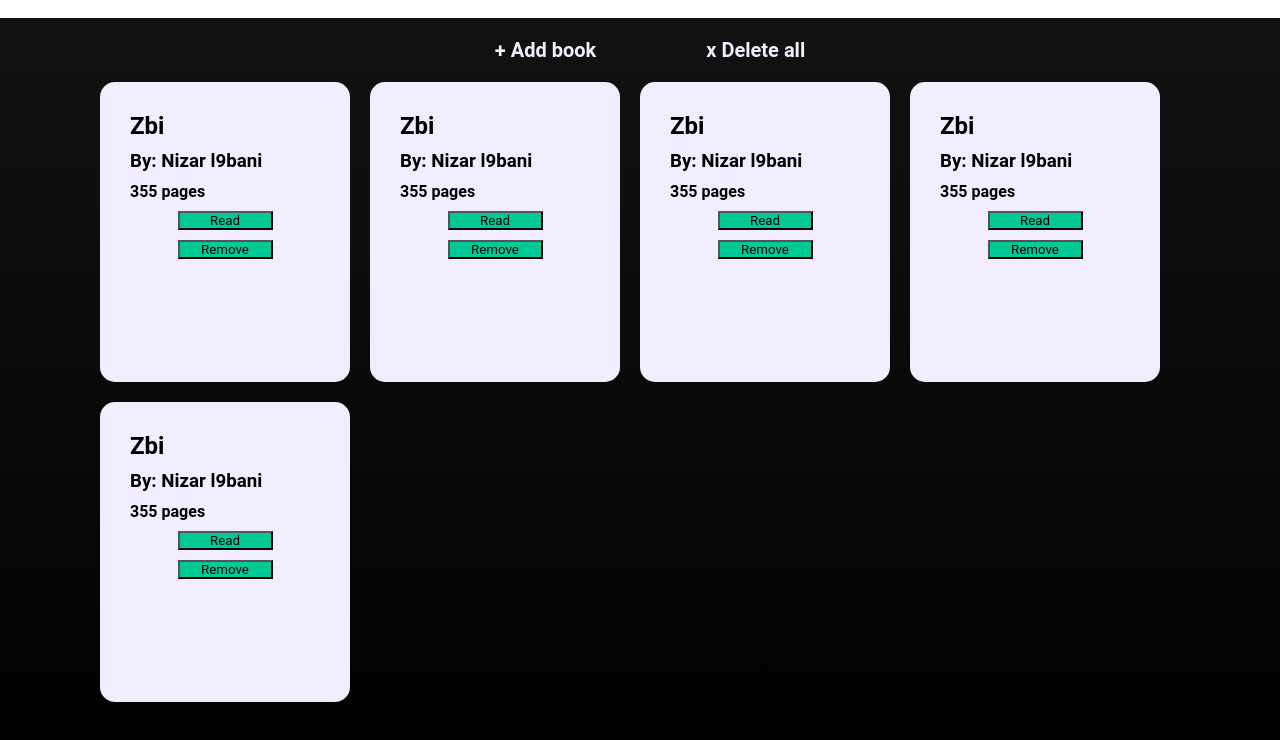
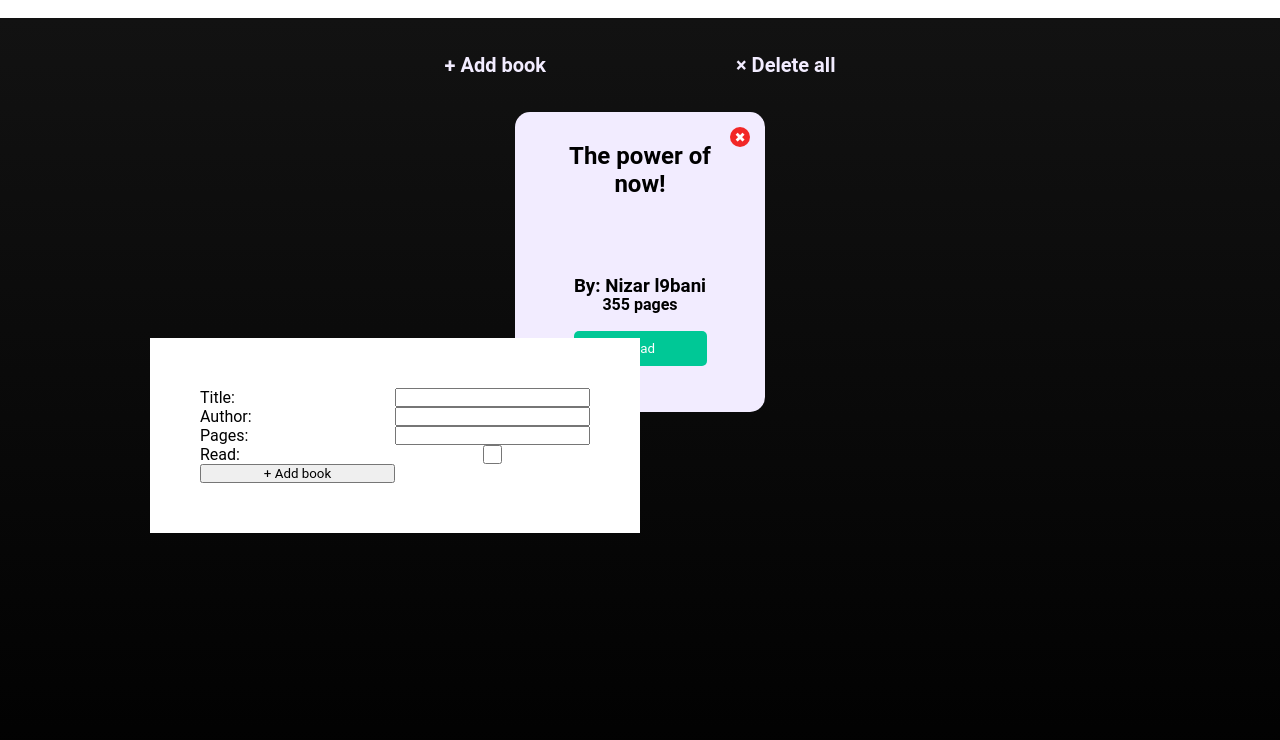
Before and after one commit to Humaminho/library-app, a plain HTML site: page index.html in a window 1280 px wide. Shown: the part 62-802 px from the top of the page. Drawn offline with Linux system fonts and the light colour scheme.

Commit message:
javascript setup

```diff
--- a/app.js
+++ b/app.js
@@ -1,6 +1,38 @@
-const prototypeBook = {
-    title: "The first book",
-    author: "Li 7wak",
-    pages: "800",
-    isRead: true,
+//ELEMENTS
+
+const addBtn = document.getElementById("add-book");
+const deleteBtn = document.getElementById("delete-all");
+
+const book = document.querySelector(".book");
+const title = document.querySelector(".title");
+const author = document.querySelector(".author");
+const pages = document.querySelector(".pages");
+
+const read = document.querySelector(".read");
+const remove = document.querySelector(".remove");
+
+// const prototypeBook = {
+//     title: "The first book",
+//     author: "Li 7wak",
+//     pages: "800",
+//     isRead: true,
+// };
+
+const log = console.log;
+
+let myLibrary = []; //array of objects (books)
+
+class Book {
+    constructor(title,author,pages,isRead) {
+        this.title = title;
+        this.author = author;
+        this.pages = pages;
+        this.isRead = isRead;
+    };
 };
+
+const zbi = new Book("messi","li7wak","55","true");
+log(zbi)
+function addBookToLibrary() {
+
+};
--- a/index.html
+++ b/index.html
@@ -13,46 +13,32 @@
     </header>
     <main>
         <div class="buttons">
-            <button><h2>+ Add book</h2></button>
-            <button><h2>x Delete all</h2></button>
+            <button id="add-book"><h2>+ Add book</h2></button>
+            <button id="delete-all"><h2>&times; Delete all</h2></button>
         </div>
         <div class="books">
             <div class="book">
-                <h2>Zbi</h2>
-                <h3>By: Nizar l9bani</h3>
-                <h4>355 pages</h4>
-                <button>Read</button>
-                <button>Remove</button>
-            </div>
-            <div class="book">
-                <h2>Zbi</h2>
-                <h3>By: Nizar l9bani</h3>
-                <h4>355 pages</h4>
-                <button>Read</button>
-                <button>Remove</button>
-            </div>
-            <div class="book">
-                <h2>Zbi</h2>
-                <h3>By: Nizar l9bani</h3>
-                <h4>355 pages</h4>
-                <button>Read</button>
-                <button>Remove</button>
-            </div>
-            <div class="book">
-                <h2>Zbi</h2>
-                <h3>By: Nizar l9bani</h3>
-                <h4>355 pages</h4>
-                <button>Read</button>
-                <button>Remove</button>
-            </div>
-            <div class="book">
-                <h2>Zbi</h2>
-                <h3>By: Nizar l9bani</h3>
-                <h4>355 pages</h4>
-                <button>Read</button>
-                <button>Remove</button>
+                <h2 class="title">The power of now!</h2>
+                <h3 class="author">By: Nizar l9bani</h3>
+                <h4 class="pages">355 pages</h4>
+                <button class="read">Read</button>
+                <button class="remove">✖</button>
             </div>
         </div>
     </main>
+    <div class="pop-up">
+        <form action="" id="form">
+            <label for="title">Title:</label>
+            <input type="text" id="title-input">
+            <label for="author">Author:</label>
+            <input type="text" id="author-input">
+            <label for="pages">Pages:</label>
+            <input type="text" id="pages-input">
+            <label for="read-input">Read:</label>
+            <input type="checkbox" id="read-input">
+            <button type="submit">+ Add book</button>
+        </form>
+    </div>
+    <script src="app.js"></script>
 </body>
 </html>
--- a/styles.css
+++ b/styles.css
@@ -13,6 +13,7 @@
 body {
     height: 100vh;
     width: 100vw;
+    overflow-x:hidden
 }
 header {
     width: 100%;
@@ -24,7 +25,7 @@ main {
     height: 100%;
     display: flex;
     flex-direction: column;
-    align-items: flex-start;
+    align-items: center;
     justify-content: flex-start;
     flex-grow: 1;
 
@@ -38,8 +39,8 @@ main {
     display: flex;
     align-items: center;
     justify-content: center;
-    gap: 50px;
-    margin: 10px;
+    gap: 130px;
+    margin: 25px 0px;
 }
 .buttons > button {
     padding: 10px 30px;
@@ -59,25 +60,53 @@ main {
 }
 .books {
     display: flex;
+    justify-content: space-between;
     flex-flow: row wrap;
     gap: 20px;
 }
 .book {
-    display: flex;
-    flex-direction: column;
-    justify-content: flex-start;
+    display: grid;
+    grid-template-rows: 2fr 20px 20px 1fr;
     padding: 30px;
-    gap: 10px;
+    position: relative;
 
     height: 300px;
     width: 250px;
+    text-align: center;
     background-color: var(--white);
     border-radius: 15px;
 }
-.book > button {
+.read {
     align-self: center;
-    width: 50%;
+    width: 70%;
     background-color: var(--green);
+    border: none;
+    border-radius: 5px;
+    padding: 10px;
+    color: white;
 
-    justify-self: flex-end;
+    justify-self: center;
 }
+.remove {
+    background-color: rgb(242, 39, 39);
+    color: white;
+    height: 20px;
+    width: 20px;
+    border: none;
+    border-radius: 50%;
+    position: absolute;
+    top: 15px;
+    right: 15px;
+}
+.pop-up {
+    position: fixed;
+    top:50%;
+    right: 50%;
+    padding: 50px;
+    background-color: white;
+}
+#form {
+    display: grid;
+    grid-template-columns: repeat(2, 1fr);
+    grid-template-rows: repeat(5, 1fr);
+}
```
